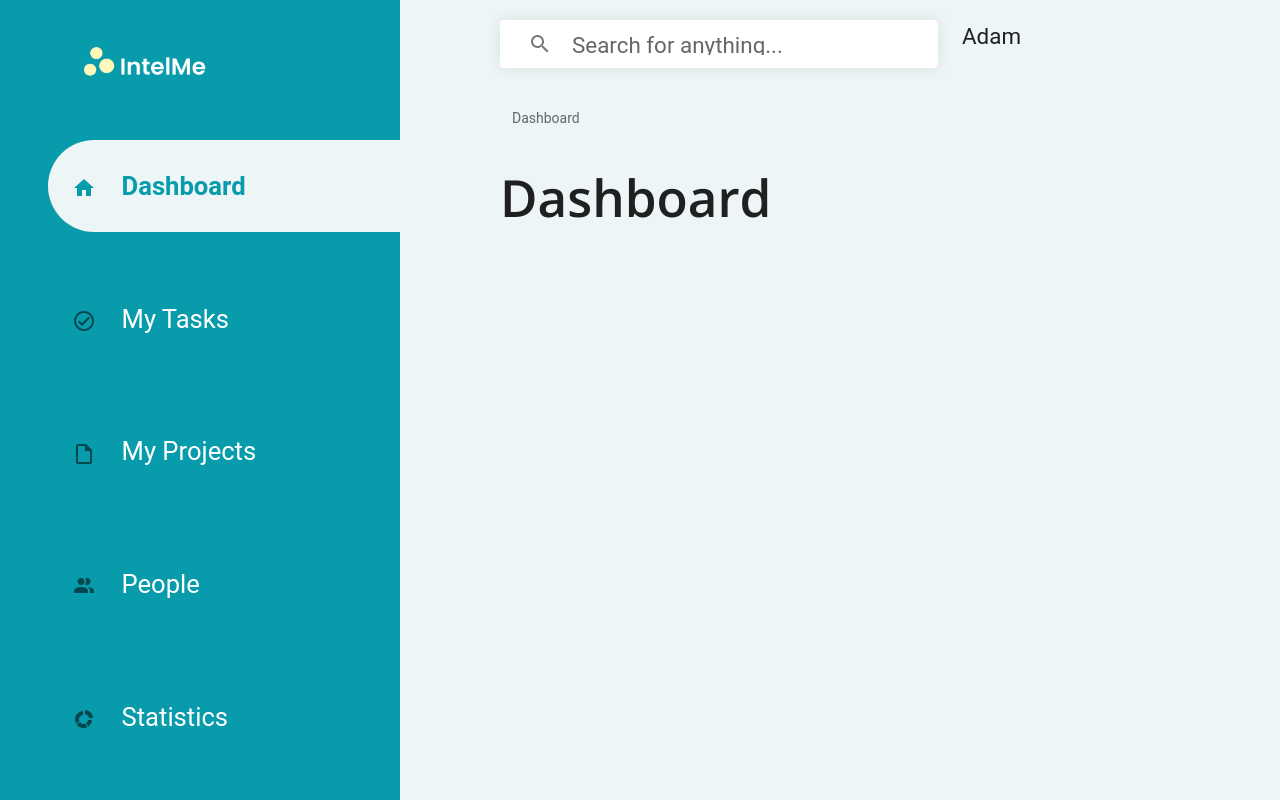
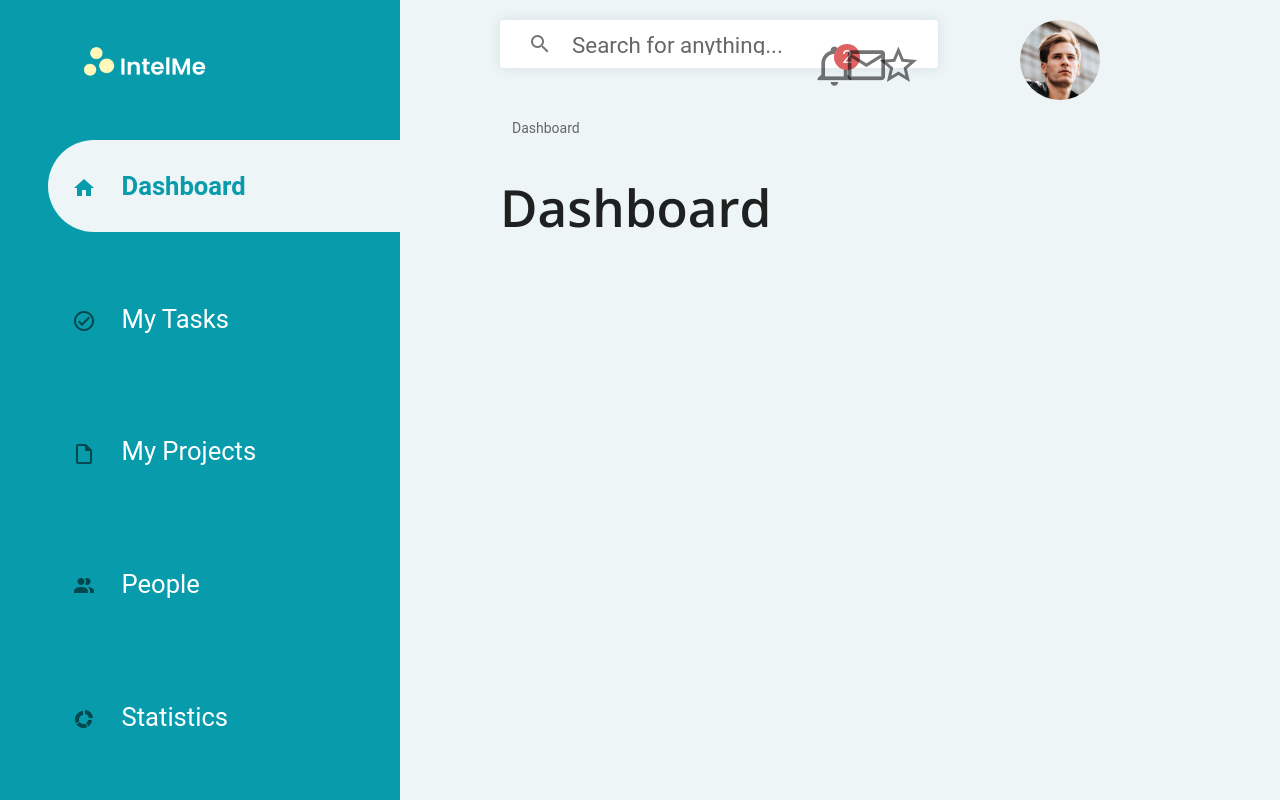
Before and after one commit to NRaykov/chat-dashboard, a Vue app: page / in a window 1280 px wide. Built offline with nearby package versions, Linux system fonts and the light colour scheme.

Commit message:
Header component is added

```diff
--- a/public/api/user.json
+++ b/public/api/user.json
@@ -7,7 +7,7 @@
     "notify_count": 2,
     "messages_count": 0,
     "followers_count": 0,
-    "prof_pic": "placeholder",
+    "prof_pic": "../images/user_profile_photo.jpg",
 
     "auth": true
     }
--- a/src/assets/scss/elements/_header.scss
+++ b/src/assets/scss/elements/_header.scss
@@ -1,4 +1,34 @@
 .header-panel {
   padding-top: 0.5rem;
   padding-left: 30.5rem;
+  .icons-panel {
+      width: 20rem;
+      height: 4rem;
+      display: inline-flex;
+      justify-content: space-between;
+      align-items: center;
+      padding: 0 1.5rem;
+      margin-right: 5.5rem;
+    .icon-item {
+      position: relative;
+      display: inline-block;
+      height: 2rem;
+      width: 2rem;
+      color: $icon-color;
+      .counter {
+        position: absolute;
+        display: flex;
+        align-items: center;
+        justify-content: center;
+        top: 0rem;
+        right: -1rem;
+        height: 1.6rem;
+        width: 1.6rem;
+        background-color: $counter-bg-color;
+        color: white;
+        border-radius: 50%;
+        font-size: 1.1rem;
+      }
+    }
+  }
 }
--- /dev/null
+++ b/src/assets/scss/elements/_profiles.scss
@@ -0,0 +1,11 @@
+.profile-pic-panel {
+  margin-right: 10.5rem;
+}
+.profile-pic {
+  width: 5rem;
+  height: 5rem;
+  display: flex;
+  align-items: center;
+  justify-content: center;
+  border-radius: 50%;
+}
--- a/src/assets/scss/globals/_globals.scss
+++ b/src/assets/scss/globals/_globals.scss
@@ -17,7 +17,9 @@ body {
 }
 .content {
   padding-left: 30.5rem;
+  padding-right: 10.5rem;
 }
+
 
 /** Transitions and Animations **/
 /** Router View - Transitions **/
@@ -32,3 +34,24 @@ body {
 .fade-leave-active {
   opacity: 0
 }
+
+/** Scrollbar **/
+body::-webkit-scrollbar-track
+{
+	-webkit-box-shadow: none;
+	border-radius: 1.5rem;
+	background-color: $main-bg-color;
+}
+
+body::-webkit-scrollbar
+{
+	width: 0.7rem;
+	background-color: $main-bg-color;
+}
+
+body::-webkit-scrollbar-thumb
+{
+	border-radius: 1.5rem;
+	-webkit-box-shadow: inset 0 0 6px rgba(0,0,0,.3);
+	background-color: $scrollbar-color;
+}
--- a/src/assets/scss/styles.scss
+++ b/src/assets/scss/styles.scss
@@ -3,3 +3,4 @@
 @import './elements/sidebar';
 @import './elements/header';
 @import './elements/forms';
+@import './elements/profiles';
--- a/src/assets/scss/variables/_variables.scss
+++ b/src/assets/scss/variables/_variables.scss
@@ -2,3 +2,6 @@ $main-bg-color: #edf5f6;
 $secondary-bg-color: #089bab;
 $secondary-text-color: #089bab;
 $main-text-color: #4c4c4c;
+$scrollbar-color: #c4c4c4;
+$counter-bg-color: #de6262;
+$icon-color: #858383;
--- a/src/assets/scss/vuetify/vuetify.scss
+++ b/src/assets/scss/vuetify/vuetify.scss
@@ -11,6 +11,11 @@
     /* Icons */
     .v-icon {
       color: inherit;
+    }
+    .icon-item {
+      .v-icon {
+        font-size: 2.8rem;
+      }
     }
 
     /* Forms */
--- a/src/components/elements/Header/Header.vue
+++ b/src/components/elements/Header/Header.vue
@@ -19,8 +19,50 @@
             ></v-text-field>
           </v-form>
         </v-col>
-        <v-col v-if="userData">
-          {{ userData.first_name }}
+        <v-col
+          v-if="userData"
+          cols="12"
+          md="5"
+          class="d-flex align-center justify-end"
+        >
+          <div class="icons-panel">
+            <div class="icon-item">
+              <v-icon>
+                mdi-bell-outline
+              </v-icon>
+              <span
+                v-if="userData.notify_count > 0"
+                class="counter"
+              >
+                {{ userData.notify_count }}
+              </span>
+            </div>
+            <div class="icon-item">
+              <v-icon>
+                mdi-email-outline
+              </v-icon>
+              <span
+                v-if="userData.messages_count > 0"
+                class="counter"
+              >
+                {{ userData.messages_count }}
+              </span>
+            </div>
+            <div class="icon-item">
+              <v-icon>
+                mdi-star-outline
+              </v-icon>
+              <span
+                v-if="userData.followers_count > 0"
+                class="counter"
+              >
+                {{ userData.followers_count }}
+              </span>
+            </div>
+          </div>
+          <div class="profile-pic-panel">
+            <img :src="userData.prof_pic" class="profile-pic" />
+          </div>
         </v-col>
       </v-row>
       <v-row class="mt-0">
```
Also changed, not shown: public/styles.min.css (+1 -1 lines), public/images/user_profile_photo.jpg (added), src/assets/images/user_profile_photo.jpg (added).
